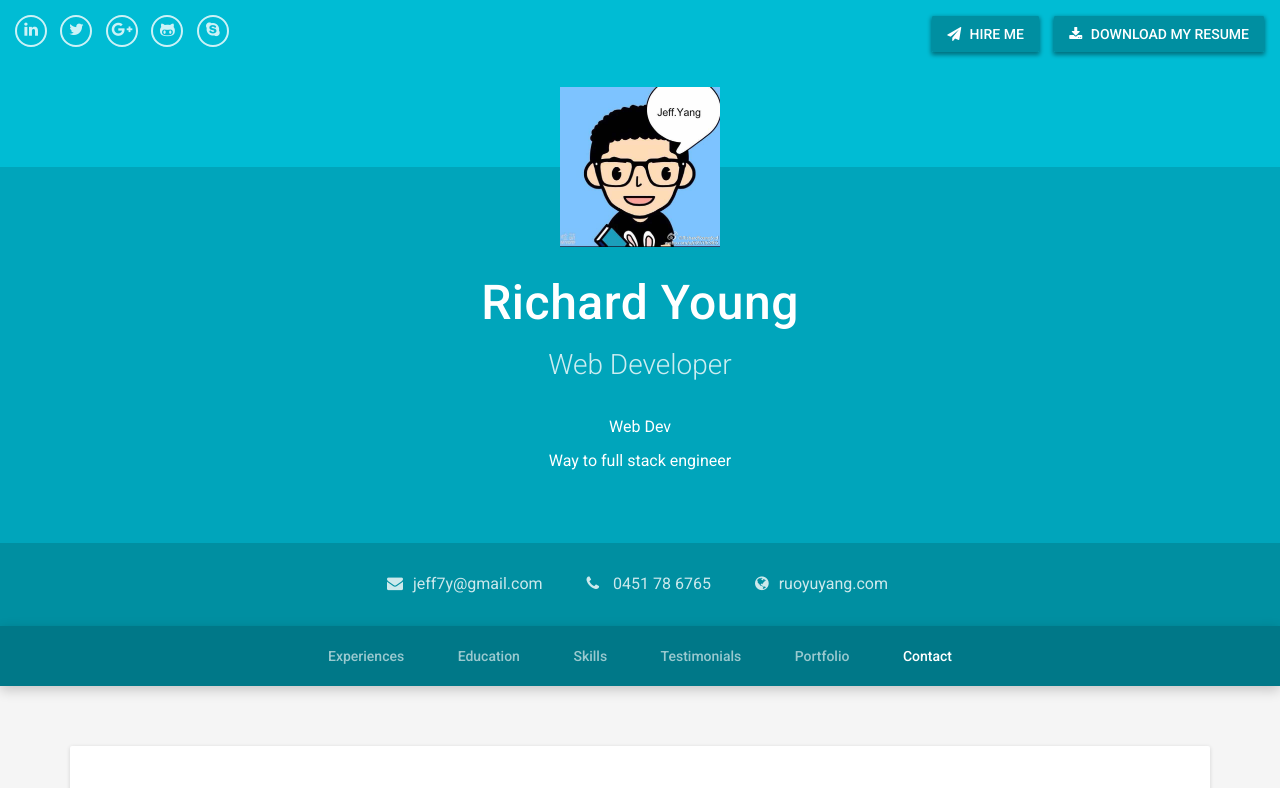
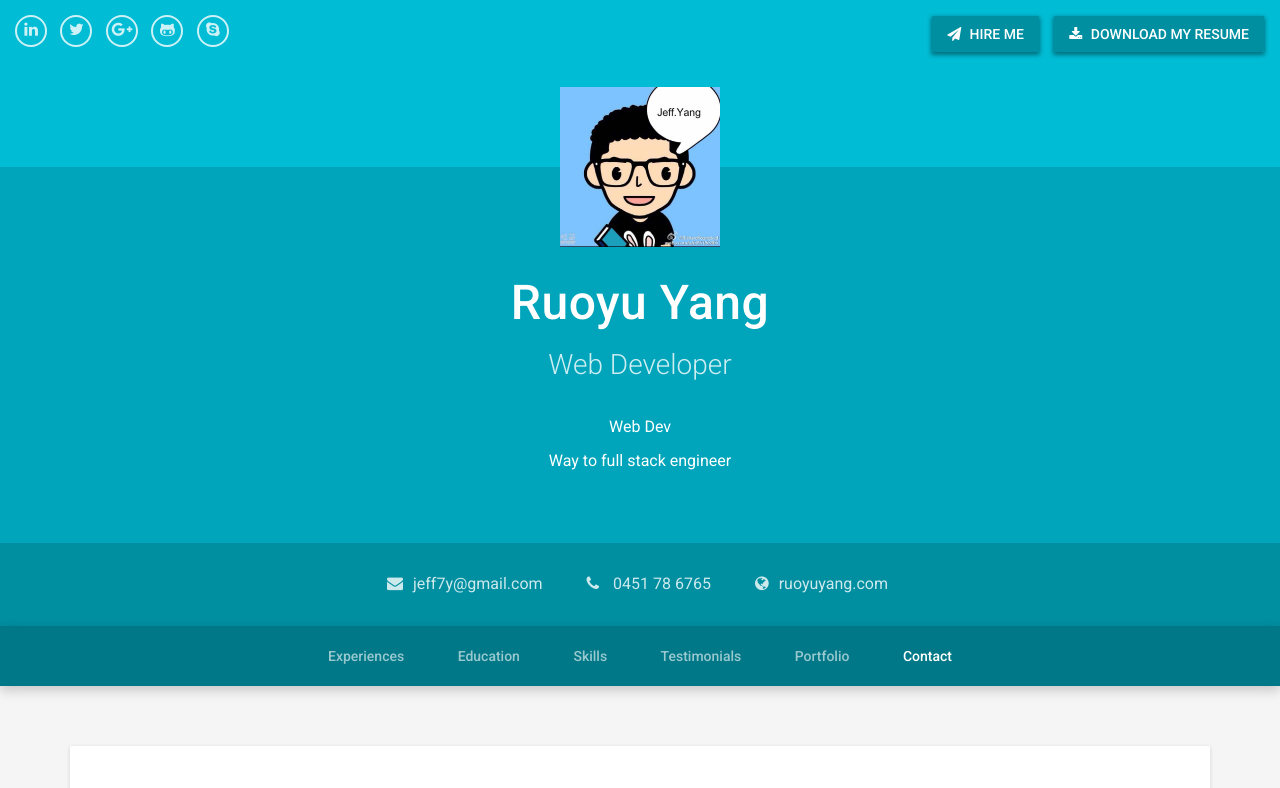
Before and after one commit to Ryy2737/richardyoungsyd.github.io, a plain HTML site: page index.html in a window 1280 px wide. Shown: the top 788 px of the page. Drawn offline with Linux system fonts and the light colour scheme.

Commit message:
Update name

```diff
--- a/index.html
+++ b/index.html
@@ -42,7 +42,7 @@
 	<div class="intro">
 		<div class="container text-center">
 			<img class="profile-image" src="assets/images/profile-image.png" alt="">
-			<h1 class="name">Richard Young</h1>
+			<h1 class="name">Ruoyu Yang</h1>
 			<div class="title">Web Developer</div>
 			<div class="profile">
 				<p>Web Dev</p>
```
